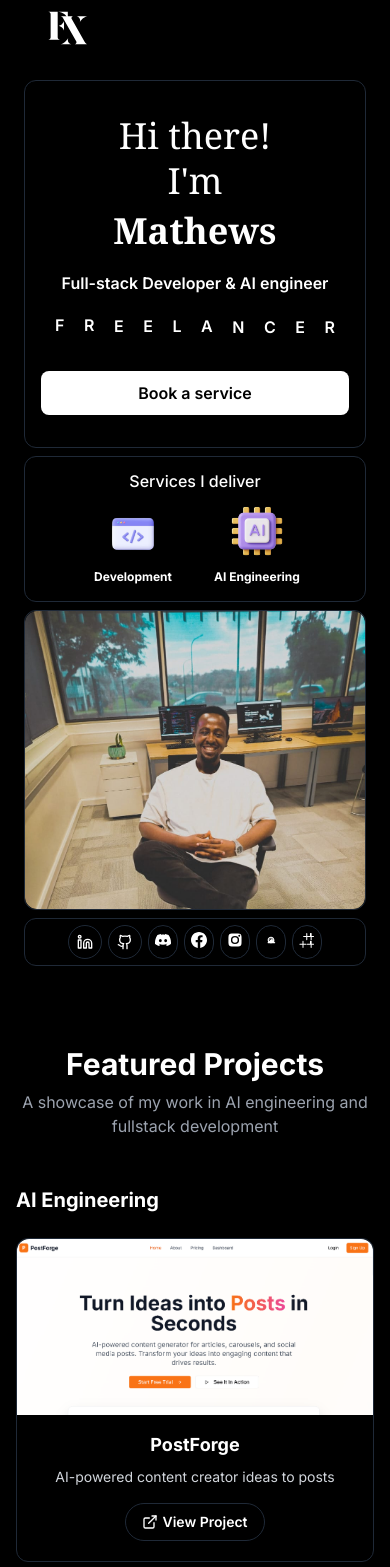
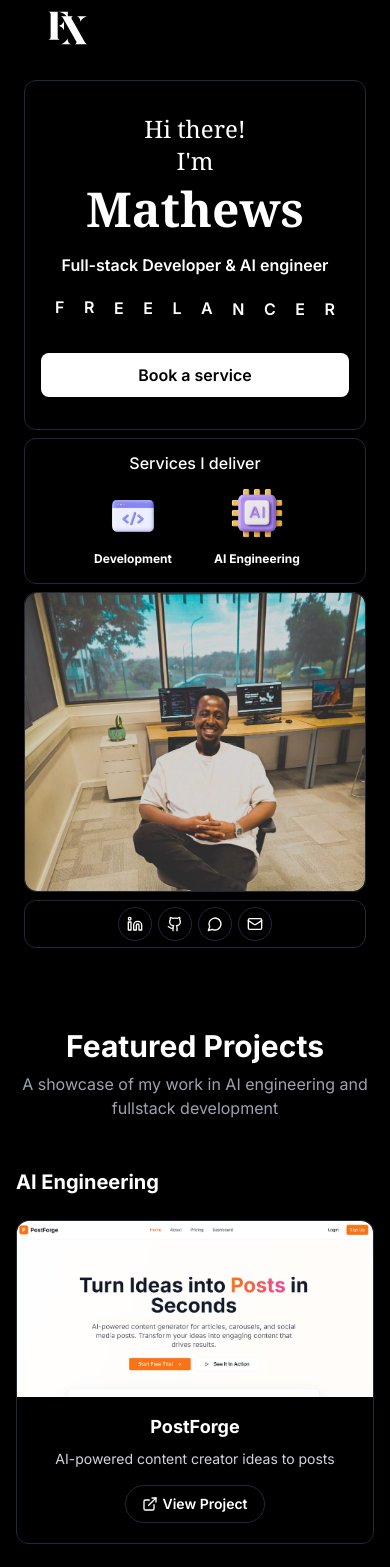
Before and after one commit to MathewM27/Mathews-Portfolio, a Next.js app in the folder my-app/: page / in a window 390 px wide. Shown: the top 1567 px of the page. Built offline with nearby package versions, Linux system fonts and the light colour scheme.

Commit message:
responsiveness

```diff
--- a/my-app/app/components/Hero.tsx
+++ b/my-app/app/components/Hero.tsx
@@ -1,7 +1,7 @@
 "use client"
 
 import { motion } from "framer-motion"
-import { Github, Twitter, Linkedin, ExternalLink } from "lucide-react"
+import { Github, Twitter, Linkedin, ExternalLink, MessageCircle, Mail } from "lucide-react"
 import Image from "next/image"
 import Link from "next/link"
 import { useEffect, useRef, useState } from "react"
@@ -355,12 +355,14 @@ export default function Hero() {
 
             {/* Text Content */}
             <div className="flex flex-col flex-1 justify-center items-center text-center relative z-10 w-full h-full">
-              <h1 className="mb-5 sm:mb-10 lg:mb-6 leading-tight text-4xl sm:text-4xl md:text-5xl lg:text-7xl font-bold font-serif">
-                <span className="block text-white sm:text-5xl md:text-3xl lg:text-4xl font-medium mb-2">
+              <h1 className="mb-5 sm:mb-10 lg:mb-6 leading-tight font-bold font-serif">
+                <span className="block text-white text-2xl sm:text-4xl md:text-3xl lg:text-4xl font-medium mb-2 font-serif ">
+                  {/* ↑ text-3xl on mobile, font-normal for lighter weight */}
                   Hi there!
                   <span className="block">I'm</span>
                 </span>
-                <span className="block text-white text-4xl sm:text-4xl md:text-5xl lg:text-7xl">
+                <span className="block text-white text-5xl sm:text-7xl md:text-5xl lg:text-7xl font-extrabold font-serif">
+                  {/* ↑ text-7xl and font-extrabold for Mathews on all screens */}
                   Mathews
                 </span>
               </h1>
@@ -500,9 +502,9 @@ export default function Hero() {
           animate={{ opacity: 1, x: 0, y: 0 }}
           transition={{ duration: 0.5, delay: 0.4 }}
         >
-          {/* Always show all icons on mobile, restrict only on desktop */}
+          {/* LinkedIn - always visible */}
           <Link
-            href="https://linkedin.com/in/yourusername"
+            href="https://www.linkedin.com/in/mathews-mwangi-972839219/"
             className="flex justify-center flex-shrink-0"
             target="_blank"
             rel="noopener noreferrer"
@@ -515,8 +517,9 @@ export default function Hero() {
             </motion.div>
           </Link>
 
+          {/* GitHub - always visible */}
           <Link
-            href="https://github.com/yourusername"
+            href="https://github.com/MathewM27"
             className="flex justify-center flex-shrink-0"
             target="_blank"
             rel="noopener noreferrer"
@@ -529,10 +532,42 @@ export default function Hero() {
             </motion.div>
           </Link>
 
-          {/* Show these icons on all screens (remove hidden md:flex, just flex) */}
+          {/* WhatsApp - always visible */}
+          <Link
+            href="https://wa.me/23055117201"
+            className="flex justify-center flex-shrink-0"
+            target="_blank"
+            rel="noopener noreferrer"
+            aria-label="WhatsApp"
+          >
+            <motion.div
+              className="bg-black border border-gray-800 p-2 rounded-full text-white hover:bg-orange-500 hover:text-white transition-colors"
+              whileHover={{ y: -3 }}
+            >
+              <MessageCircle className="w-4 h-4 sm:w-5 sm:h-5" />
+            </motion.div>
+          </Link>
+
+          {/* Email - always visible */}
+          <Link
+            href="mailto:futurexdesign.info@gmail.com"
+            className="flex justify-center flex-shrink-0"
+            target="_blank"
+            rel="noopener noreferrer"
+            aria-label="Email"
+          >
+            <motion.div
+              className="bg-black border border-gray-800 p-2 rounded-full text-white hover:bg-orange-500 hover:text-white transition-colors"
+              whileHover={{ y: -3 }}
+            >
+              <Mail className="w-4 h-4 sm:w-5 sm:h-5" />
+            </motion.div>
+          </Link>
+
+          {/* The rest: only show on desktop (md+) */}
           <Link
             href="https://discord.com/users/yourusername"
-            className="flex justify-center flex-shrink-0"
+            className="hidden md:flex justify-center flex-shrink-0"
             target="_blank"
             rel="noopener noreferrer"
           >
@@ -540,79 +575,15 @@ export default function Hero() {
               className="bg-black border border-gray-800 p-1.5 sm:p-2 rounded-full text-white hover:bg-orange-500 hover:text-white transition-colors"
               whileHover={{ y: -3 }}
             >
+              {/* ...existing SVG... */}
               <svg viewBox="0 0 24 24" className="w-4 h-4 sm:w-5 sm:h-5" fill="currentColor">
                 <path d="M20.317 4.3698a19.7913 19.7913 0 00-4.8851-1.5152.0741.0741 0 00-.0785.0371c-.211.3753-.4447.8648-.6083 1.2495-1.8447-.2762-3.68-.2762-5.4868 0-.1636-.3933-.4058-.8742-.6177-1.2495a.077.077 0 00-.0785-.037 19.7363 19.7363 0 00-4.8852 1.515.0699.0699 0 00-.0321.0277C.5334 9.0458-.319 13.5799.0992 18.0578a.0824.0824 0 00.0312.0561c2.0528 1.5076 4.0413 2.4228 5.9929 3.0294a.0777.0777 0 00.0842-.0276c.4616-.6304.8731-1.2952 1.226-1.9942a.076.076 0 00-.0416-.1057c-.6528-.2476-1.2743-.5495-1.8722-.8923a.077.077 0 01-.0076-.1277c.1258-.0943.2517-.1923.3718-.2914a.0743.0743 0 01.0776-.0105c3.9278 1.7933 8.18 1.7933 12.0614 0a.0739.0739 0 01.0785.0095c.1202.099.246.1981.3728.2924a.077.077 0 01-.0066.1276 12.2986 12.2986 0 01-1.873.8914.0766.0766 0 00-.0407.1067c.3604.698.7719 1.3628 1.225 1.9932a.076.076 0 00.0842.0286c1.961-.6067 3.9495-1.5219 6.0023-3.0294a.077.077 0 00.0313-.0552c.5004-5.177-.8382-9.6739-3.5485-13.6604a.061.061 0 00-.0312-.0286zM8.02 15.3312c-1.1825 0-2.1569-1.0857-2.1569-2.419 0-1.3332.9555-2.4189 2.157-2.4189 1.2108 0 2.1757 1.0952 2.1568 2.419 0 1.3332-.9555 2.4189-2.1569 2.4189zm7.9748 0c-1.1825 0-2.1569-1.0857-2.1569-2.419 0-1.3332.9554-2.4189 2.1569-2.4189 1.2108 0 2.1757 1.0952 2.1568 2.419 0 1.3332-.946 2.4189-2.1568 2.4189Z" />
               </svg>
             </motion.div>
           </Link>
 
-          <Link
-            href="https://facebook.com/yourusername"
-            className="flex justify-center flex-shrink-0"
-            target="_blank"
-            rel="noopener noreferrer"
-          >
-            <motion.div
-              className="bg-black border border-gray-800 p-1.5 sm:p-2 rounded-full text-white hover:bg-orange-500 hover:text-white transition-colors"
-              whileHover={{ y: -3 }}
-            >
-              <svg viewBox="0 0 24 24" className="w-4 h-4 sm:w-5 sm:h-5" fill="currentColor">
-                <path d="M24 12.073c0-6.627-5.373-12-12-12s-12 5.373-12 12c0 5.99 4.388 10.954 10.125 11.854v-8.385H7.078v-3.47h3.047V9.43c0-3.007 1.792-4.669 4.533-4.669 1.312 0 2.686.235 2.686.235v2.953H15.83c-1.491 0-1.956.925-1.956 1.874v2.25h3.328l-.532 3.47h-2.796v8.385C19.612 23.027 24 18.062 24 12.073z" />
-              </svg>
-            </motion.div>
-          </Link>
 
-          <Link
-            href="https://instagram.com/yourusername"
-            className="flex justify-center flex-shrink-0"
-            target="_blank"
-            rel="noopener noreferrer"
-          >
-            <motion.div
-              className="bg-black border border-gray-800 p-1.5 sm:p-2 rounded-full text-white hover:bg-orange-500 hover:text-white transition-colors"
-              whileHover={{ y: -3 }}
-            >
-              <svg viewBox="0 0 24 24" className="w-4 h-4 sm:w-5 sm:h-5" fill="currentColor">
-                <path d="M12 2.163c3.204 0 3.584.012 4.85.07 3.252.148 4.771 1.691 4.919 4.919.058 1.265.069 1.645.069 4.849 0 3.205-.012 3.584-.069 4.849-.149 3.225-1.664 4.771-4.919 4.919-1.266.058-1.644.07-4.85.07-3.204 0-3.584-.012-4.849-.07-3.26-.149-4.771-1.699-4.919-4.92-.058-1.265-.07-1.644-.07-4.849 0-3.204.013-3.583.07-4.849.149-3.227 1.664-4.771 4.919-4.919 1.266-.057 1.645-.069 4.849-.069zM12 5.838a6.162 6.162 0 100 12.324 6.162 6.162 0 000-12.324zM12 16a4 4 0 110-8 4 4 0 010 8zm6.406-11.845a1.44 1.44 0 100 2.881 1.44 1.44 0 000-2.881z" />
-              </svg>
-            </motion.div>
-          </Link>
 
-          <Link
-            href="https://kaggle.com/yourusername"
-            className="flex justify-center flex-shrink-0"
-            target="_blank"
-            rel="noopener noreferrer"
-          >
-            <motion.div
-              className="bg-black border border-gray-800 p-1.5 sm:p-2 rounded-full text-white hover:bg-orange-500 hover:text-white transition-colors"
-              whileHover={{ y: -3 }}
-            >
-              <svg viewBox="0 0 24 24" className="w-4 h-4 sm:w-5 sm:h-5" fill="currentColor">
-                <path d="M12 6.95c-2.79 0-5.05 2.26-5.05 5.05s2.26 5.05 5.05 5.05 5.05-2.26 5.05-5.05S14.79 6.95 12 6.95zm0 8.41c-1.85 0-3.36-1.85-3.36-3.36S10.15 8.64 12 8.64s3.36 1.85 3.36 3.36-1.51 3.36-3.36 3.36z" />
-                <path d="M15.33 17H8.67a2.88 2.88 0 0 1-2.07-.86l4.96-4.96a1.4 1.4 0 0 1 1.98 0l4.96 4.96c-.55.55-1.3.86-2.07.86zm1.3-3.31L12 9.07 7.37 13.7c0-.56.22-1.09.62-1.49l3.26-3.26a1.4 1.4 0 0 1 1.98 0l3.26 3.26c.4.4.62.93.62 1.49z" />
-              </svg>
-            </motion.div>
-          </Link>
-
-          <Link
-            href="https://public.tableau.com/yourusername"
-            className="flex justify-center flex-shrink-0"
-            target="_blank"
-            rel="noopener noreferrer"
-          >
-            <motion.div
-              className="bg-black border border-gray-800 p-1.5 sm:p-2 rounded-full text-white hover:bg-orange-500 hover:text-white transition-colors"
-              whileHover={{ y: -3 }}
-            >
-              <svg viewBox="0 0 24 24" className="w-4 h-4 sm:w-5 sm:h-5" fill="currentColor">
-                <path d="M11.654 1.5H11.622C11.2 1.5 10.854 1.824 10.854 2.23V6.175H6.845C6.441 6.175 6.117 6.493 6.117 6.881V6.93C6.117 7.346 6.434 7.673 6.845 7.673H10.854V11.682C10.854 12.087 11.193 12.411 11.622 12.411H11.693C12.094 12.411 12.42 12.087 12.42 11.682V7.673H16.445C16.85 7.673 17.173 7.346 17.173 6.93V6.881C17.173 6.493 16.85 6.175 16.445 6.175H12.42V2.23C12.42 1.824 12.077 1.5 11.654 1.5z" />
-                <path d="M6.007 13.153H5.982C5.577 13.153 5.254 13.469 5.254 13.859V17.762H1.253C0.849 17.762 0.525 18.088 0.525 18.491V18.55C0.525 18.946 0.849 19.265 1.253 19.265H5.254V23.269C5.254 23.674 5.577 24 5.982 24H6.007C6.429 24 6.746 23.674 6.746 23.269V19.265H10.764C11.168 19.265 11.493 18.946 11.493 18.55V18.491C11.493 18.088 11.168 17.762 10.764 17.762H6.746V13.859C6.746 13.469 6.429 13.153 6.007 13.153z" />
-                <path d="M17.249 13.153H17.2C16.772 13.153 16.45 13.469 16.45 13.859V17.762H12.441C12.036 17.762 11.711 18.088 11.711 18.491V18.55C11.711 18.946 12.036 19.265 12.441 19.265H17.45V23.269C17.45 23.674 17.772 24 18.2 24H18.249C18.671 24 18.988 23.674 18.988 23.269V19.265H21.997C22.401 19.265 22.726 18.946 22.726 18.55V18.491C22.726 18.088 22.401 17.762 21.997 17.762H18.988V13.859C18.988 13.469 18.671 13.153 18.249 13.153z" />
-                <path d="M17.249 1.5H17.2C16.772 1.5 16.45 1.824 16.45 2.23V6.175H12.441C12.036 6.175 11.711 6.493 11.711 6.881V6.93C11.711 7.346 12.036 7.673 12.441 7.673H17.45V11.682C17.45 12.087 17.772 12.411 18.2 12.411H18.249C18.671 12.411 18.988 12.087 18.988 11.682V7.673H21.997C22.401 7.673 22.726 7.346 22.726 6.93V6.881C22.726 6.493 22.401 6.175 21.997 6.175H18.988V2.23C18.988 1.824 18.671 1.5 18.249 1.5z" />
-              </svg>
-            </motion.div>
-          </Link>
         </motion.div>
       </div>
     </section>
```
Also changed, not shown: my-app/app/components/ProcessPlan.tsx (+48 -3 lines), my-app/public/kaggle.png (added), my-app/public/tableau.svg (added).
